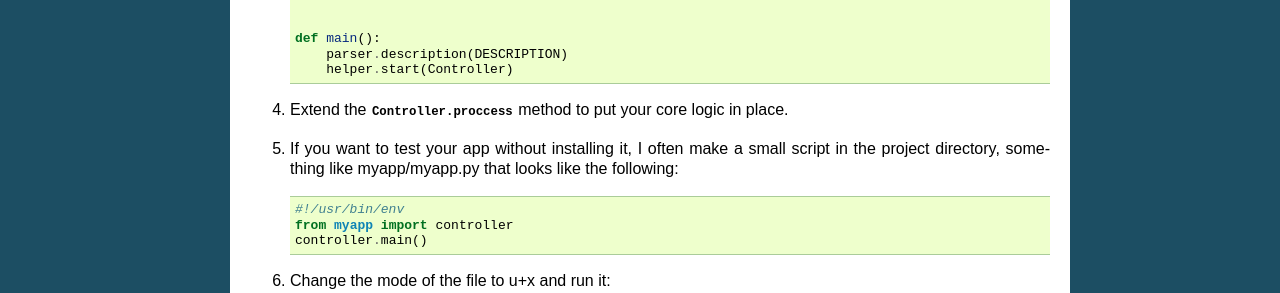
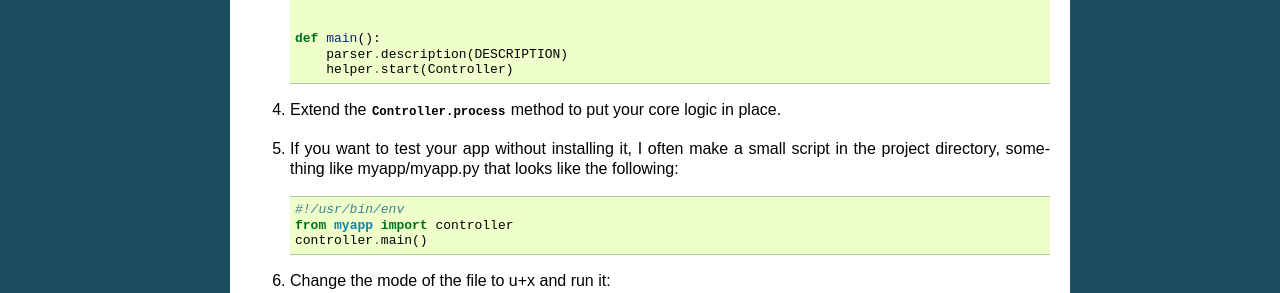
Before and after one commit to gmr/helper, a Sphinx documentation site: the page built from docs/example.rst, in a window 1280 px wide. Shown: the part 870-1163 px from the top of the page. Built offline with Sphinx 7.4.7, drawn with Linux system fonts in a browser that asks for light colours.

Commit message:
Address #7, fix the typo

```diff
--- a/docs/example.rst
+++ b/docs/example.rst
@@ -53,7 +53,7 @@ Creating your first :mod:`helper` application is a fairly straightforward proces
 
 
 
-#. Extend the :meth:`Controller.proccess <helper.Controller.proccess>` method to put your core logic in place.
+#. Extend the :meth:`Controller.process <helper.Controller.process>` method to put your core logic in place.
 
 #. If you want to test your app without installing it, I often make a small script in the project directory, something like myapp/myapp.py that looks like the following::
 
```
